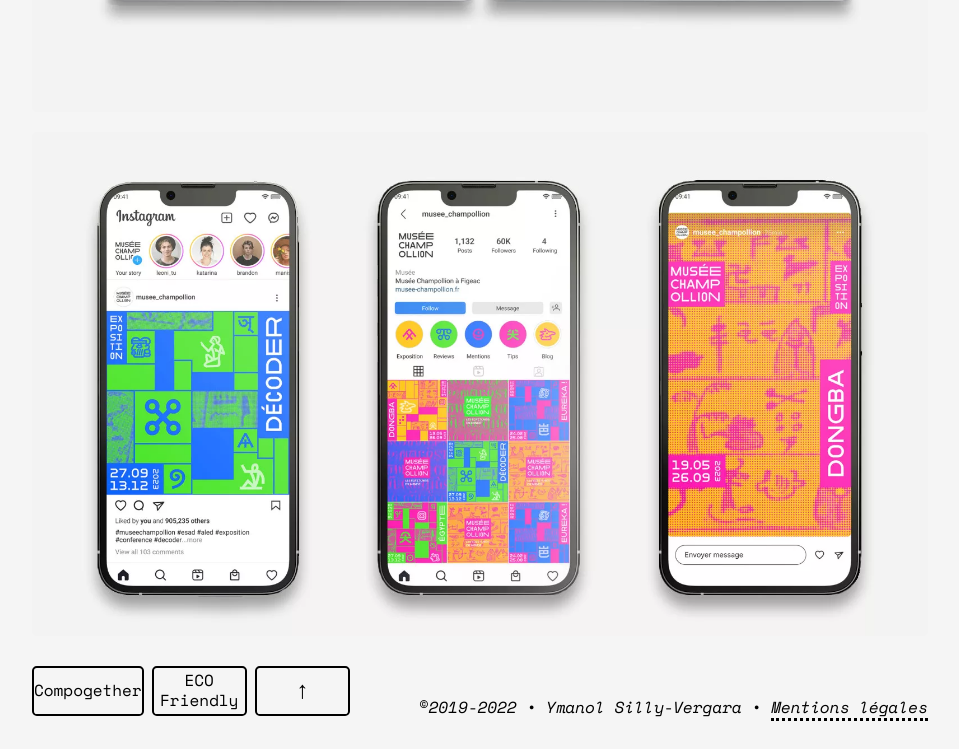
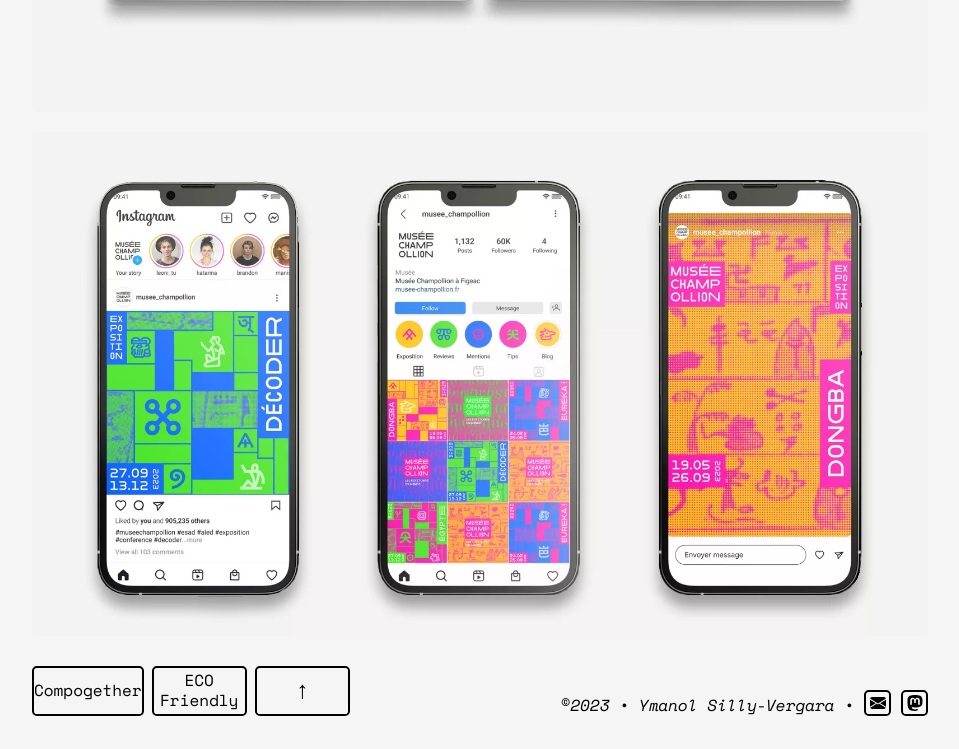
Before and after one commit to ym4n0L0/ymanolsillyvergara.fr, a plain HTML site: page projets/champollion.html in a window 1280 px wide. Shown: the part 3470-4219 px from the top of the page, without its empty margins (160-1119 px from the left). Drawn offline with Linux system fonts and the light colour scheme.

Commit message:
Update footer

```diff
--- a/projets/champollion.html
+++ b/projets/champollion.html
@@ -73,7 +73,13 @@
         <div class="txt-button2"><span class="top">↑</span></div>
     </a>
 
-    <div class="copyright">©2019-2022 • Ymanol Silly-Vergara • <a href="../mentions_legales.html" class="mention">Mentions légales</a></div>
+    <div class="copyright">©2023 • Ymanol Silly-Vergara •
+			<a class="lien" href="mailto:y.sillyvergara@posteo.net" target="_blank"><svg xmlns="http://www.w3.org/2000/svg" width="16" height="16" fill="currentColor" class="bi bi-envelope-fill" viewBox="0 0 16 16">
+				<path d="M.05 3.555A2 2 0 0 1 2 2h12a2 2 0 0 1 1.95 1.555L8 8.414.05 3.555ZM0 4.697v7.104l5.803-3.558L0 4.697ZM6.761 8.83l-6.57 4.027A2 2 0 0 0 2 14h12a2 2 0 0 0 1.808-1.144l-6.57-4.027L8 9.586l-1.239-.757Zm3.436-.586L16 11.801V4.697l-5.803 3.546Z"/>
+			  </svg></a>
+
+			<a class="lien" rel="me" href="https://mastodon.design/@ymanolsv" target="_blank" rel="noopener noreferrer"><svg xmlns="http://www.w3.org/2000/svg" width="16" height="16" fill="currentColor" class="bi bi-mastodon" viewBox="0 0 16 16"> <path d="M11.19 12.195c2.016-.24 3.77-1.475 3.99-2.603.348-1.778.32-4.339.32-4.339 0-3.47-2.286-4.488-2.286-4.488C12.062.238 10.083.017 8.027 0h-.05C5.92.017 3.942.238 2.79.765c0 0-2.285 1.017-2.285 4.488l-.002.662c-.004.64-.007 1.35.011 2.091.083 3.394.626 6.74 3.78 7.57 1.454.383 2.703.463 3.709.408 1.823-.1 2.847-.647 2.847-.647l-.06-1.317s-1.303.41-2.767.36c-1.45-.05-2.98-.156-3.215-1.928a3.614 3.614 0 0 1-.033-.496s1.424.346 3.228.428c1.103.05 2.137-.064 3.188-.189zm1.613-2.47H11.13v-4.08c0-.859-.364-1.295-1.091-1.295-.804 0-1.207.517-1.207 1.541v2.233H7.168V5.89c0-1.024-.403-1.541-1.207-1.541-.727 0-1.091.436-1.091 1.296v4.079H3.197V5.522c0-.859.22-1.541.66-2.046.456-.505 1.052-.764 1.793-.764.856 0 1.504.328 1.933.983L8 4.39l.417-.695c.429-.655 1.077-.983 1.934-.983.74 0 1.336.259 1.791.764.442.505.661 1.187.661 2.046v4.203z"/></svg></a>
+        </div>
   </footer>
 </body>
 
```
Also changed, not shown: projets/compogether.html (+7 -1 lines), projets/eco-friendly.html (+22 -16 lines).
